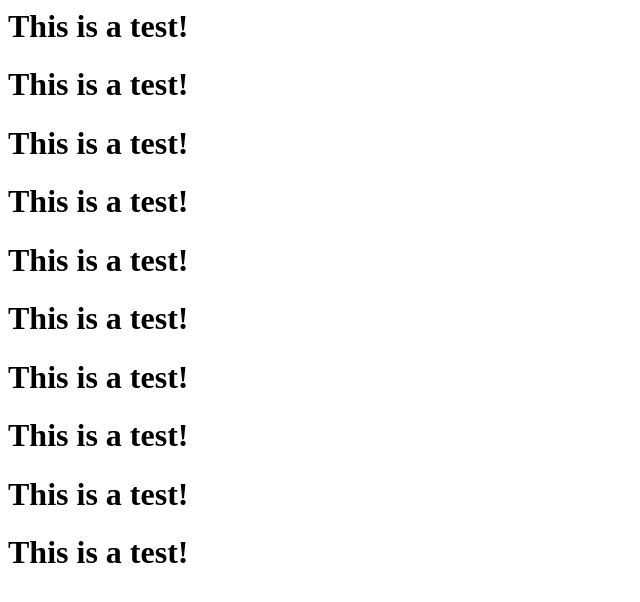
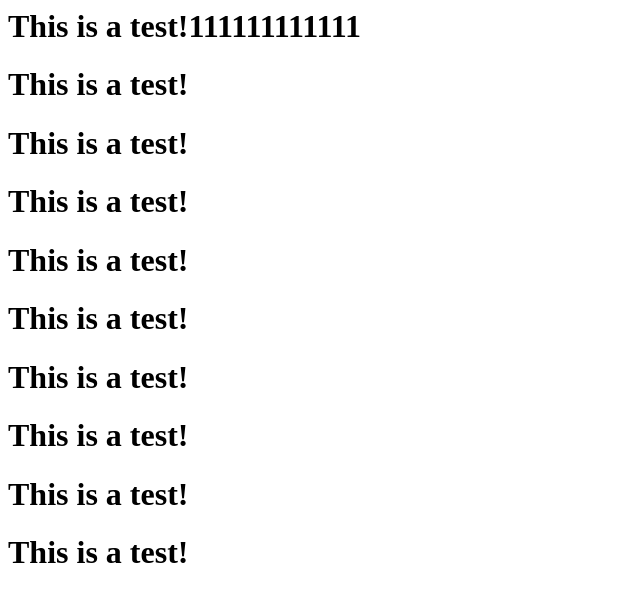
Before and after one commit to iamsongdeng/iamsongdeng.github.io, a plain HTML site: page index.html in a window 1280 px wide. Shown: the whole page, without its empty margins (0-640 px from the left). Drawn offline with Linux system fonts and the light colour scheme.

Commit message:
3.3-2 test

```diff
--- a/index.html
+++ b/index.html
@@ -1,4 +1,4 @@
-<h1>This is a test!</h1>
+<h1>This is a test!111111111111</h1>
 <h1>This is a test!</h1>
 <h1>This is a test!</h1>
 <h1>This is a test!</h1>
```
